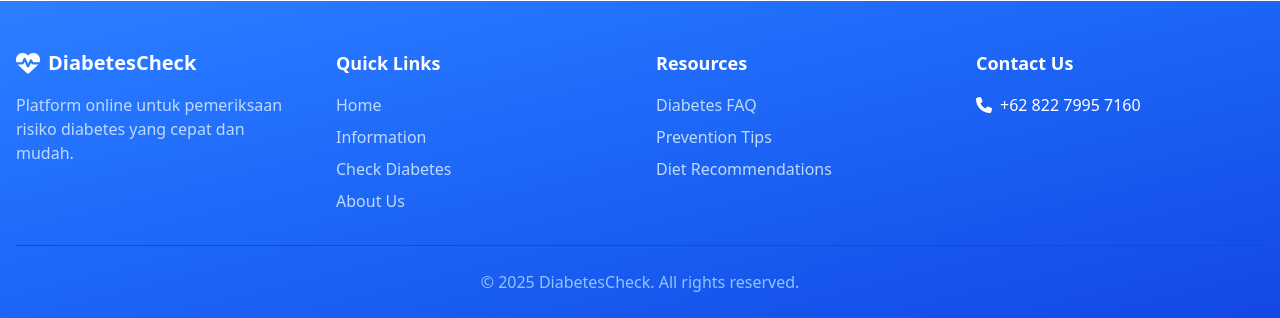
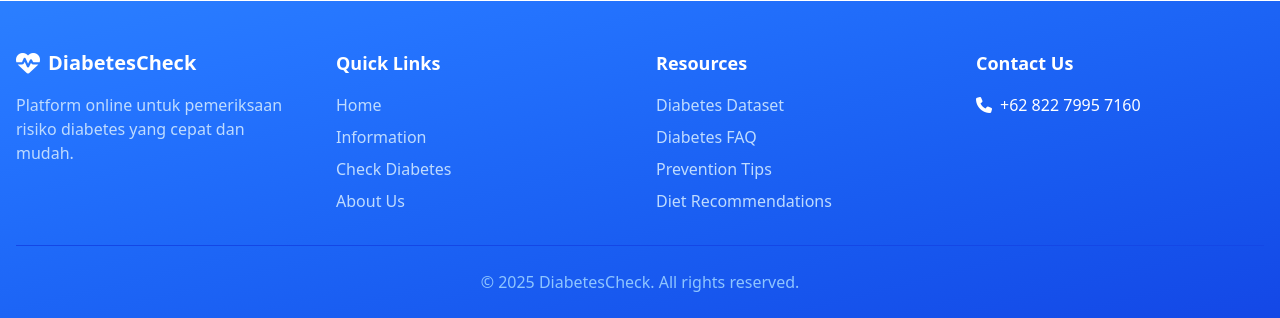
Before and after one commit to Revalinazwa/periksa_penyakit_diabetes, a Flask app: page / in a window 1280 px wide. Shown: the part 3061-3379 px from the top of the page. Run offline with Flask 3, Linux system fonts and the light colour scheme; style sheets or scripts are compiled from the project's sources; parts of the project's set-up code (start-up, migrations or seed data) failed here and were passed over; some libraries are stand-ins or nearby versions.

Commit message:
feat : add diabetes dataset in footer

```diff
--- a/templates/index.html
+++ b/templates/index.html
@@ -742,6 +742,11 @@
             <h3 class="text-lg font-bold mb-4">Resources</h3>
             <ul class="space-y-2">
               <li>
+                <a href="https://www.kaggle.com/datasets/uciml/pima-indians-diabetes-database?resource=download" class="text-blue-200 hover:text-white transition"
+                  >Diabetes Dataset</a
+                >
+              </li>
+              <li>
                 <a href="https://wiki.ambisius.com/penyakit/diabetes/faq" class="text-blue-200 hover:text-white transition"
                   >Diabetes FAQ</a
                 >
```
